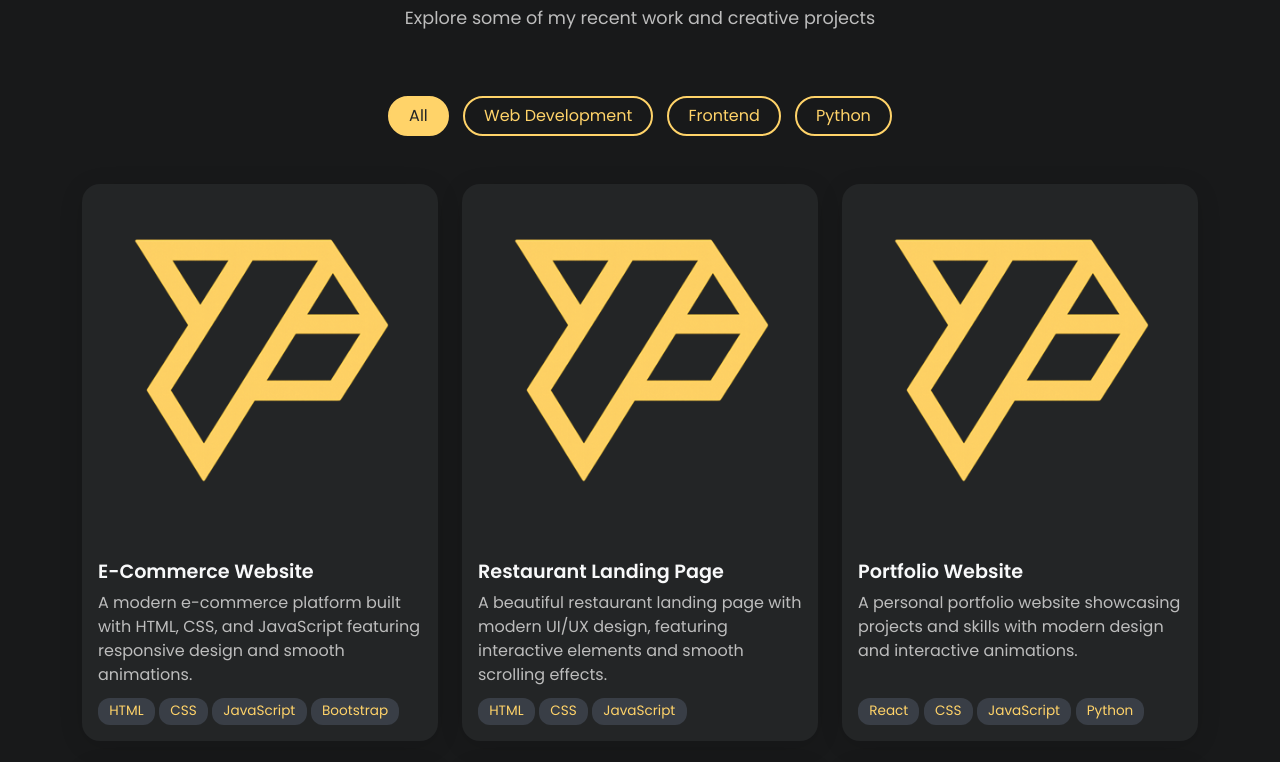
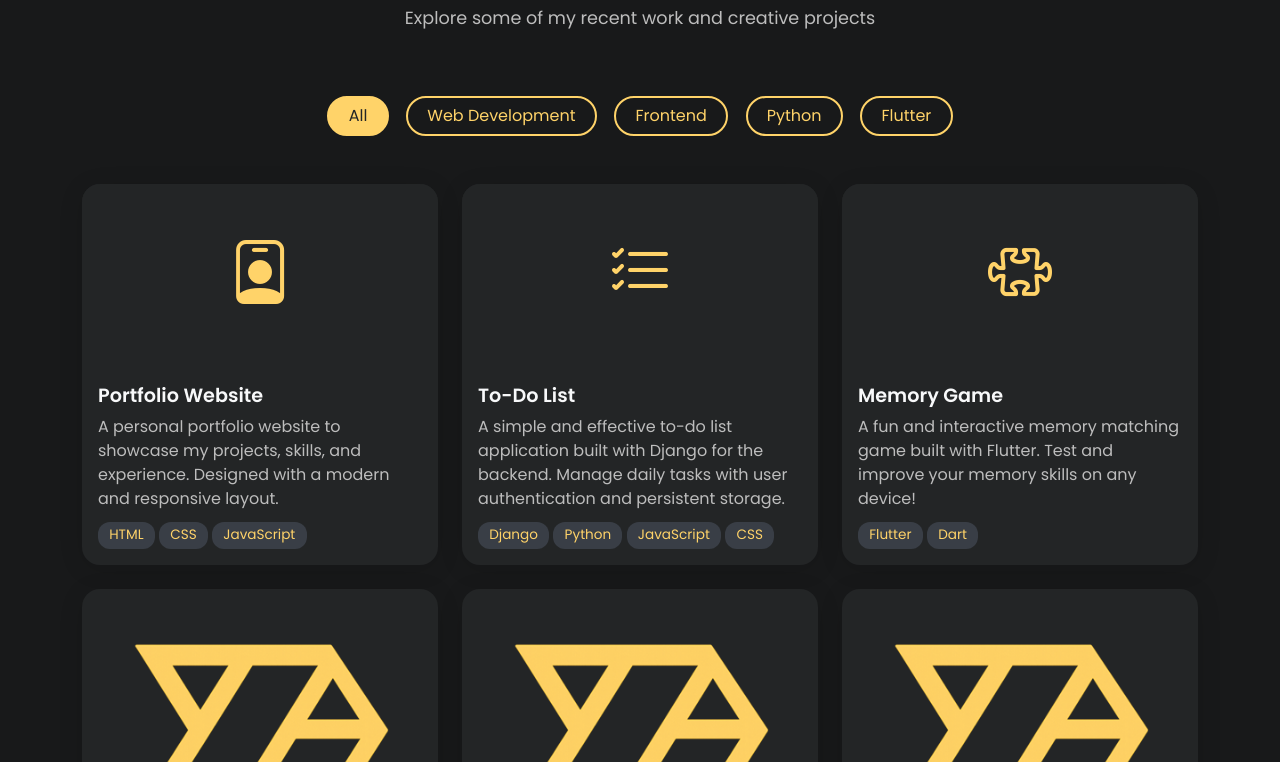
Before and after one commit to Paban-Bhandari/Portfolio, a plain HTML site: page index.html in a window 1280 px wide. Shown: the part 1495-2257 px from the top of the page. Drawn offline with nearby package versions, Linux system fonts and the light colour scheme.

Commit message:
projects added

```diff
--- a/index.html
+++ b/index.html
@@ -250,63 +250,29 @@
                         <button class="filter-btn" data-filter=".web">Web Development</button>
                         <button class="filter-btn" data-filter=".frontend">Frontend</button>
                         <button class="filter-btn" data-filter=".python">Python</button>
+                        <button class="filter-btn" data-filter=".flutter">Flutter</button>
                     </div>
                 </div>
             </div>
 
             <!-- Projects Grid -->
             <div class="row projects-grid">
-                <!-- Project 1 -->
-                <div class="col-lg-4 col-md-6 mb-4 project-item frontend">
+                <!-- Project 1: Portfolio Website -->
+                <div class="col-lg-4 col-md-6 mb-4 project-item frontend web">
                     <div class="project-card glass">
-                        <div class="project-image">
-                            <img src="images/LOGO.png" alt="Project 1"
-                                class="img-fluid">
+                        <div class="project-image d-flex align-items-center justify-content-center" style="height:180px; background:#232526;">
+                            <i class="bi bi-person-badge" style="font-size:4rem; color:#ffd369;"></i>
                             <div class="project-overlay">
                                 <div class="project-links">
-                                    <a href="#" class="project-link" target="_blank" aria-label="View Project">
-                                        <i class="bi bi-eye"></i>
-                                    </a>
-                                    <a href="#" class="project-link" target="_blank" aria-label="GitHub Repo">
+                                    <a href="https://github.com/Paban-Bhandari/Portfolio" class="project-link" target="_blank" aria-label="GitHub Repo">
                                         <i class="bi bi-github"></i>
                                     </a>
                                 </div>
                             </div>
                         </div>
                         <div class="project-content">
-                            <h5 class="project-title">E-Commerce Website</h5>
-                            <p class="project-description">A modern e-commerce platform built with HTML, CSS, and
-                                JavaScript featuring responsive design and smooth animations.</p>
-                            <div class="project-tech">
-                                <span class="tech-tag">HTML</span>
-                                <span class="tech-tag">CSS</span>
-                                <span class="tech-tag">JavaScript</span>
-                                <span class="tech-tag">Bootstrap</span>
-                            </div>
-                        </div>
-                    </div>
-                </div>
-                <!-- Project 2 -->
-                <div class="col-lg-4 col-md-6 mb-4 project-item web">
-                    <div class="project-card glass">
-                        <div class="project-image">
-                            <img src="images/LOGO.png" alt="Project 2"
-                                class="img-fluid">
-                            <div class="project-overlay">
-                                <div class="project-links">
-                                    <a href="#" class="project-link" target="_blank" aria-label="View Project">
-                                        <i class="bi bi-eye"></i>
-                                    </a>
-                                    <a href="#" class="project-link" target="_blank" aria-label="GitHub Repo">
-                                        <i class="bi bi-github"></i>
-                                    </a>
-                                </div>
-                            </div>
-                        </div>
-                        <div class="project-content">
-                            <h5 class="project-title">Restaurant Landing Page</h5>
-                            <p class="project-description">A beautiful restaurant landing page with modern UI/UX design,
-                                featuring interactive elements and smooth scrolling effects.</p>
+                            <h5 class="project-title">Portfolio Website</h5>
+                            <p class="project-description">A personal portfolio website to showcase my projects, skills, and experience. Designed with a modern and responsive layout.</p>
                             <div class="project-tech">
                                 <span class="tech-tag">HTML</span>
                                 <span class="tech-tag">CSS</span>
@@ -315,38 +281,56 @@
                         </div>
                     </div>
                 </div>
-                <!-- Project 3 -->
-                <div class="col-lg-4 col-md-6 mb-4 project-item python">
+                <!-- Project 2: To-Do List -->
+                <div class="col-lg-4 col-md-6 mb-4 project-item python web">
                     <div class="project-card glass">
-                        <div class="project-image">
-                            <img src="images/LOGO.png" alt="Project 3"
-                                class="img-fluid">
+                        <div class="project-image d-flex align-items-center justify-content-center" style="height:180px; background:#232526;">
+                            <i class="bi bi-list-check" style="font-size:4rem; color:#ffd369;"></i>
                             <div class="project-overlay">
                                 <div class="project-links">
-                                    <a href="#" class="project-link" target="_blank" aria-label="View Project">
-                                        <i class="bi bi-eye"></i>
-                                    </a>
-                                    <a href="#" class="project-link" target="_blank" aria-label="GitHub Repo">
+                                    <a href="https://github.com/Paban-Bhandari/todo_list" class="project-link" target="_blank" aria-label="GitHub Repo">
                                         <i class="bi bi-github"></i>
                                     </a>
                                 </div>
                             </div>
                         </div>
                         <div class="project-content">
-                            <h5 class="project-title">Portfolio Website</h5>
-                            <p class="project-description">A personal portfolio website showcasing projects and skills
-                                with modern design and interactive animations.</p>
+                            <h5 class="project-title">To-Do List</h5>
+                            <p class="project-description">A simple and effective to-do list application built with Django for the backend. Manage daily tasks with user authentication and persistent storage.</p>
                             <div class="project-tech">
-                                <span class="tech-tag">React</span>
+                                <span class="tech-tag">Django</span>
+                                <span class="tech-tag">Python</span>
+                                <span class="tech-tag">JavaScript</span>
                                 <span class="tech-tag">CSS</span>
-                                <span class="tech-tag">JavaScript</span>
-                                <span class="tech-tag">Python</span>
+                            </div>
+                        </div>
+                    </div>
+                </div>
+                <!-- Project 3: Memory Game -->
+                <div class="col-lg-4 col-md-6 mb-4 project-item flutter mobile">
+                    <div class="project-card glass">
+                        <div class="project-image d-flex align-items-center justify-content-center" style="height:180px; background:#232526;">
+                            <i class="bi bi-puzzle" style="font-size:4rem; color:#ffd369;"></i>
+                            <div class="project-overlay">
+                                <div class="project-links">
+                                    <a href="https://github.com/Paban-Bhandari/Memory_Game" class="project-link" target="_blank" aria-label="GitHub Repo">
+                                        <i class="bi bi-github"></i>
+                                    </a>
+                                </div>
+                            </div>
+                        </div>
+                        <div class="project-content">
+                            <h5 class="project-title">Memory Game</h5>
+                            <p class="project-description">A fun and interactive memory matching game built with Flutter. Test and improve your memory skills on any device!</p>
+                            <div class="project-tech">
+                                <span class="tech-tag">Flutter</span>
+                                <span class="tech-tag">Dart</span>
                             </div>
                         </div>
                     </div>
                 </div>
                 <!-- Project 4 -->
-                <div class="col-lg-4 col-md-6 mb-4 project-item web">
+                <div class="col-lg-4 col-md-6 mb-4 project-item ">
                     <div class="project-card glass">
                         <div class="project-image">
                             <img src="images/LOGO.png" alt="Project 4"
@@ -376,7 +360,7 @@
                     </div>
                 </div>
                 <!-- Project 5 -->
-                <div class="col-lg-4 col-md-6 mb-4 project-item python">
+                <div class="col-lg-4 col-md-6 mb-4 project-item ">
                     <div class="project-card glass">
                         <div class="project-image">
                             <img src="images/LOGO.png" alt="Project 5"
@@ -406,7 +390,7 @@
                     </div>
                 </div>
                 <!-- Project 6 -->
-                <div class="col-lg-4 col-md-6 mb-4 project-item frontend">
+                <div class="col-lg-4 col-md-6 mb-4 project-item ">
                     <div class="project-card glass">
                         <div class="project-image">
                             <img src="images/LOGO.png" alt="Project 6"
--- a/style.css
+++ b/style.css
@@ -277,6 +277,10 @@ section {
 }
 .filter-buttons {
     margin-bottom: 1.5rem;
+    display: flex;
+    flex-wrap: wrap;
+    gap: 0.5rem;
+    justify-content: center;
 }
 .filter-btn {
     background: none;
@@ -667,3 +671,12 @@ section {
     z-index: 10001;
     transition: width 0.1s ease;
 }
+
+@media (max-width: 600px) {
+  .filter-buttons {
+    gap: 0.5rem 1rem;
+  }
+  .filter-btn {
+    margin: 0;
+  }
+}
```
